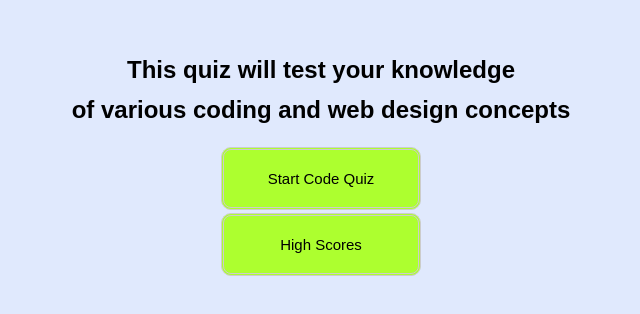
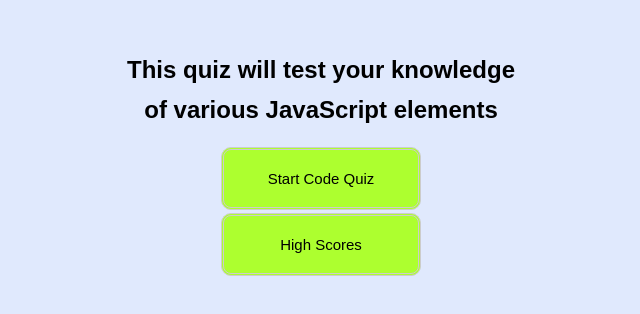
Before and after one commit to BenRodwell/JavaScriptQuiz, a plain HTML site: page index.html in a window 1280 px wide. Shown: the part 238-552 px from the top of the page, without its empty margins (327-967 px from the left). Drawn offline with Linux system fonts and the light colour scheme.

```diff
--- a/index.html
+++ b/index.html
@@ -11,7 +11,7 @@
 
         <div id="startpage">
             <h2>This quiz will test your knowledge</h2>
-            <h2>of various coding and web design concepts</h2>
+            <h2>of various JavaScript elements</h2>
         <button id="startbtn">Start Code Quiz</button>
         <button id="startPageHighscore" onclick="showHighscore()">High Scores</button>
         </div>
```
Also changed, not shown: 1 other file.
